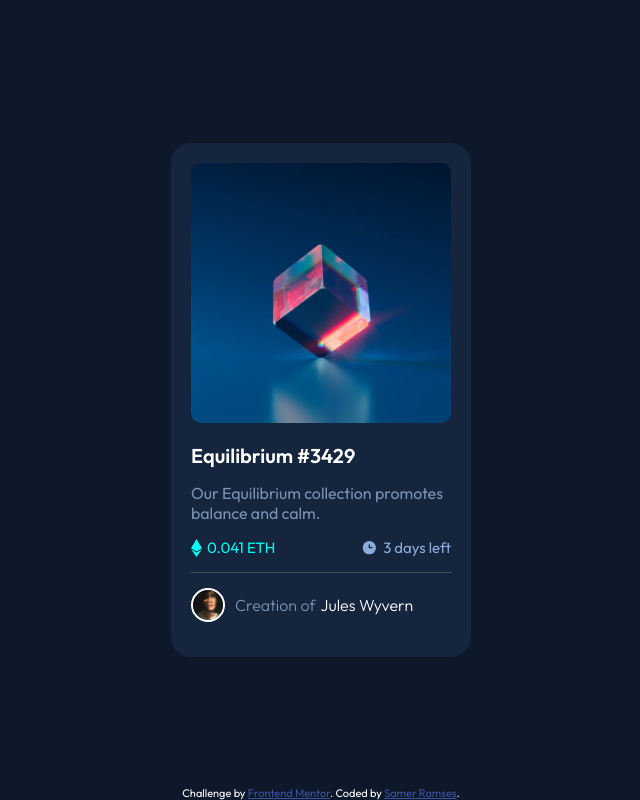
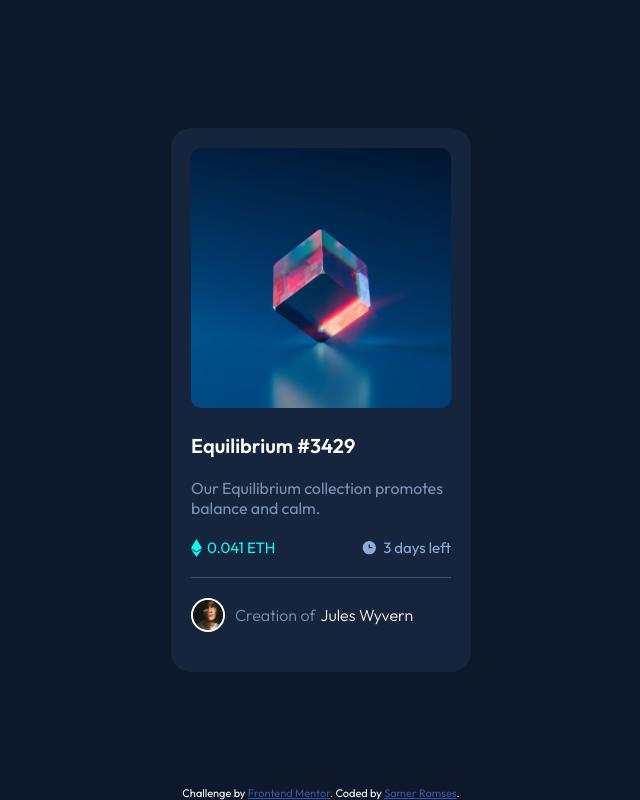
Before and after one commit to Samer-Ramses/NFT-preview-card-component, a plain HTML site: page index.html in a window 1280 px wide. Shown: the whole page, without its empty margins (319-959 px from the left). Drawn offline with Linux system fonts and the light colour scheme.

Commit message:
some changes

```diff
--- a/css/main.css
+++ b/css/main.css
@@ -37,17 +37,17 @@ body {
 .container .info h1 {
     color: var(--White);
     font-size: 20px;
-    margin: 15px 0;
+    margin: 20px 0;
 }
 .container .info p {
     color: hsl(215deg 26% 59%);
     font-size: 16px;
-    margin-bottom: 15px;
+    margin-bottom: 20px;
 }
 .container .info .icons {
     display: flex;
     justify-content: space-between;
-    margin-bottom: 15px;
+    margin-bottom: 20px;
 }
 .container .info .icons span {
     font-size: 15px;
@@ -64,7 +64,7 @@ body {
 }
 hr {
     border-color: hsl(215deg 26% 59%);
-    margin-bottom: 15px;
+    margin-bottom: 20px;
     border-bottom-style: none;
 }
 .container .info .avatar {
```
